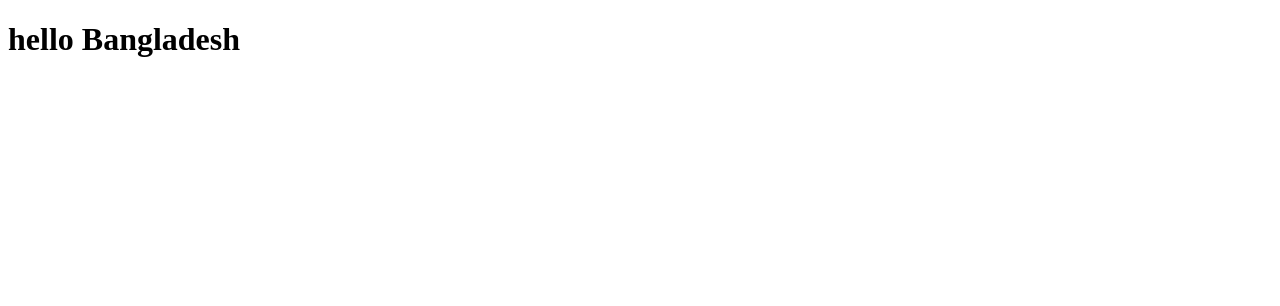
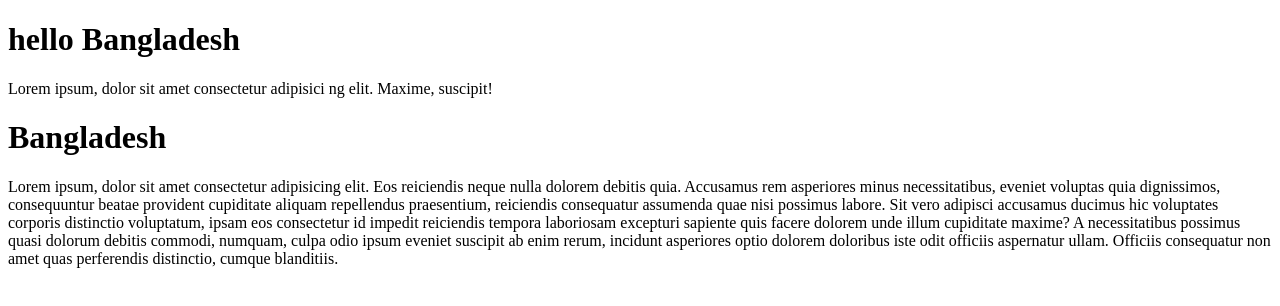
Before and after one commit to anik5001/my-first-project-repo, a plain HTML site: page index.html in a window 1280 px wide. Drawn offline with Linux system fonts and the light colour scheme.

Commit message:
my first commit

```diff
--- a/index.html
+++ b/index.html
@@ -7,5 +7,11 @@
 </head>
 <body>
     <h1>hello Bangladesh</h1>
+
+    <p>Lorem ipsum, dolor sit amet consectetur adipisici ng elit. Maxime, suscipit!</p>
+     <h1>Bangladesh</h1>
+     <p>Lorem ipsum, dolor sit amet consectetur adipisicing elit. Eos reiciendis neque nulla dolorem debitis quia. Accusamus rem asperiores minus necessitatibus, eveniet voluptas quia dignissimos, consequuntur beatae provident cupiditate aliquam repellendus praesentium, reiciendis consequatur assumenda quae nisi possimus labore. Sit vero adipisci accusamus ducimus hic voluptates corporis distinctio voluptatum, ipsam eos consectetur id impedit reiciendis tempora laboriosam excepturi sapiente quis facere dolorem unde illum cupiditate maxime? A necessitatibus possimus quasi dolorum debitis commodi, numquam, culpa odio ipsum eveniet suscipit ab enim rerum, incidunt asperiores optio dolorem doloribus iste odit officiis aspernatur ullam. Officiis consequatur non amet quas perferendis distinctio, cumque blanditiis.</p>
 </body>
+
+
 </html>
```
